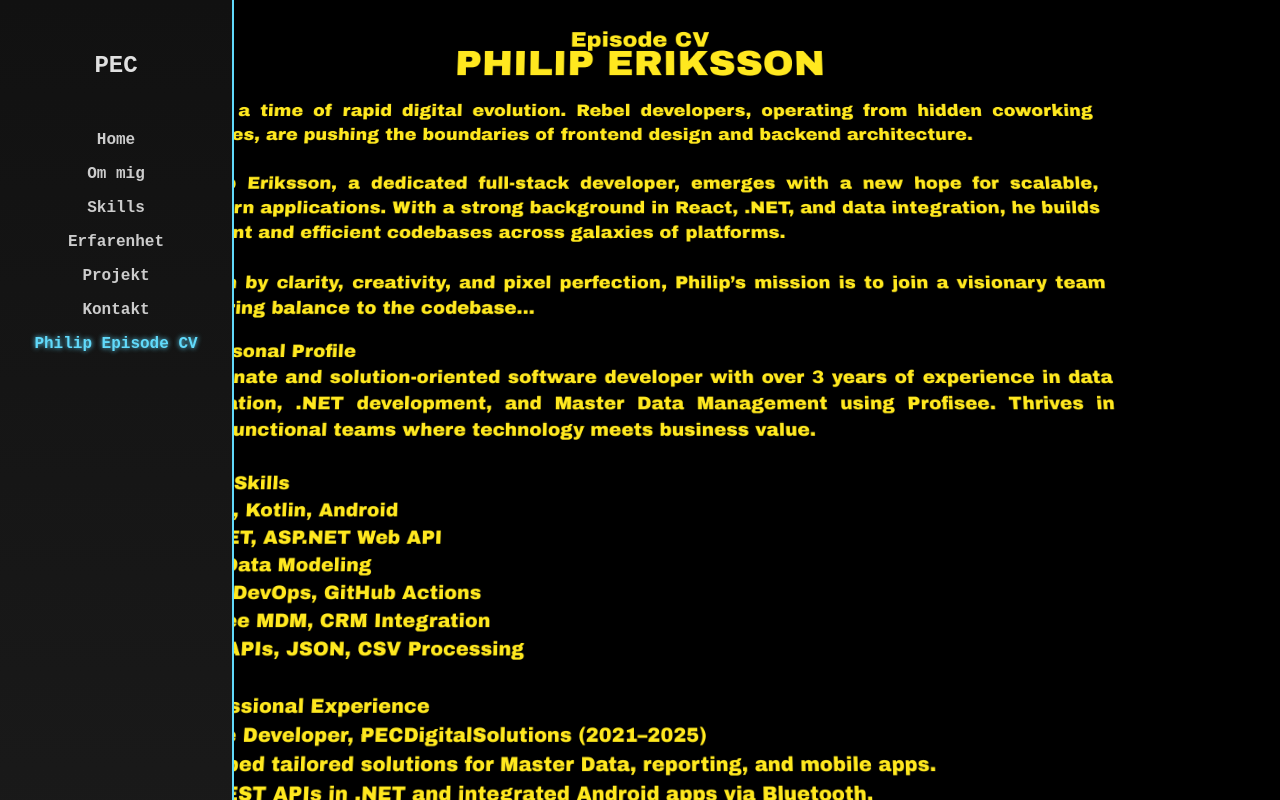
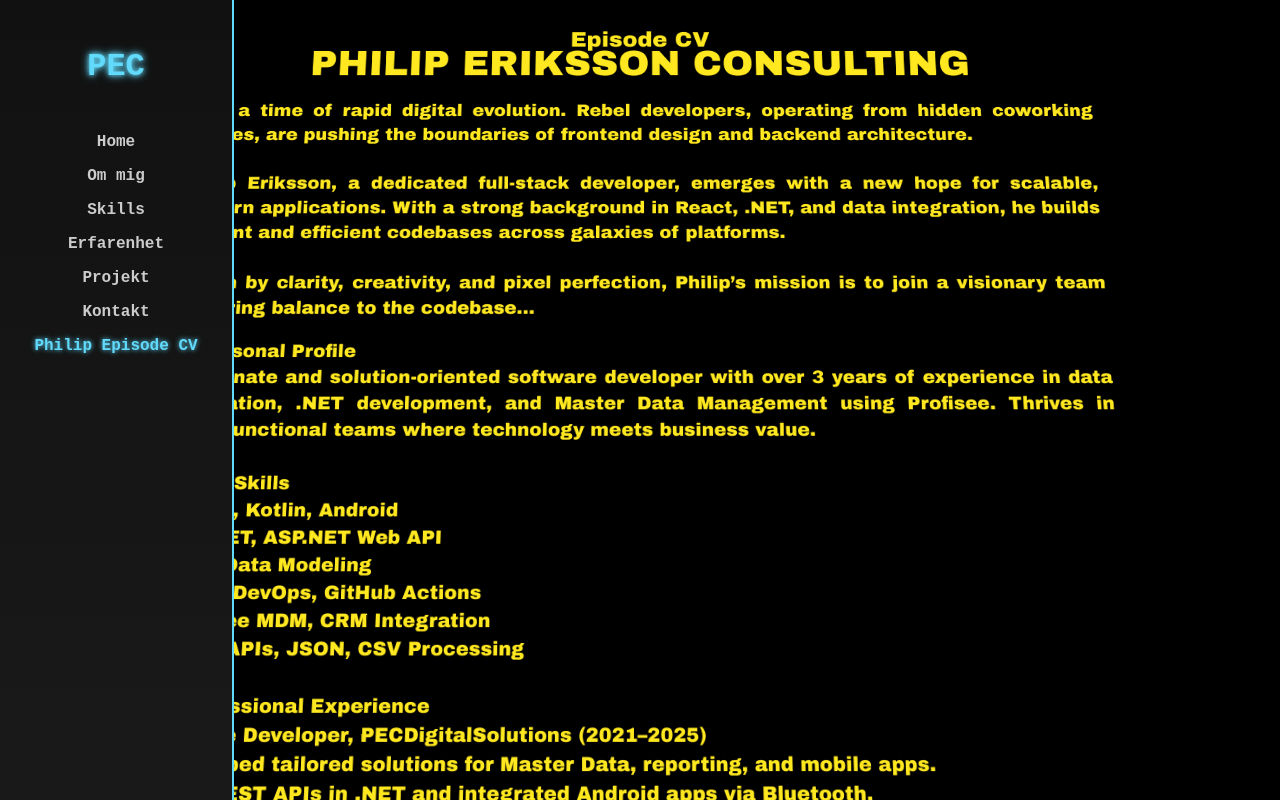
Before and after one commit to PECDigitalSolutions/philip-react-3d-cv, a React (Vite) app: page /starwars-cv in a window 1280 px wide. Built offline with nearby package versions, Linux system fonts and the light colour scheme; no server answers.

Commit message:
additional nav changes

```diff
--- a/src/pages/StarWarsCV.jsx
+++ b/src/pages/StarWarsCV.jsx
@@ -8,7 +8,7 @@ function StarWarsCV() {
 
       <div className="title">
         <p>Episode CV</p>
-        <h1>PHILIP ERIKSSON</h1>
+        <h1>PHILIP ERIKSSON CONSULTING</h1>
         </div>
         <p>
         It is a time of rapid digital evolution. Rebel developers, operating from hidden coworking spaces, are pushing the boundaries of frontend design and backend architecture.<br /><br />
--- a/src/styles/Navbar.css
+++ b/src/styles/Navbar.css
@@ -1,3 +1,13 @@
+.logo {
+    color: #61dafb;
+    font-size: 2rem;
+    font-weight: bold;
+    margin: 1rem;
+    text-shadow:
+      0 0 5px #61dafb,
+      0 0 5px #61dafb;
+  }
+
 /* Sidomeny */
 .side-navbar {
     position: fixed;
--- a/src/styles/StarWarsCV.css
+++ b/src/styles/StarWarsCV.css
@@ -1,3 +1,13 @@
+.logo {
+    color: #61dafb;
+    font-size: 2rem;
+    font-weight: bold;
+    margin: 1rem;
+    text-shadow:
+      0 0 5px #61dafb,
+      0 0 10px #61dafb;
+  }
+
 /* Grundstruktur */
 .starwars-container {
     position: fixed;
```
